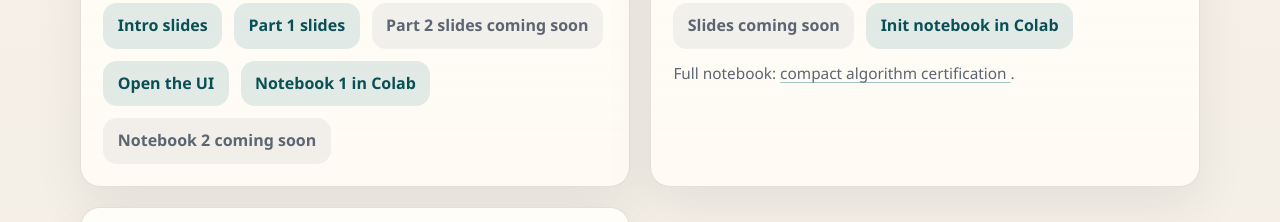
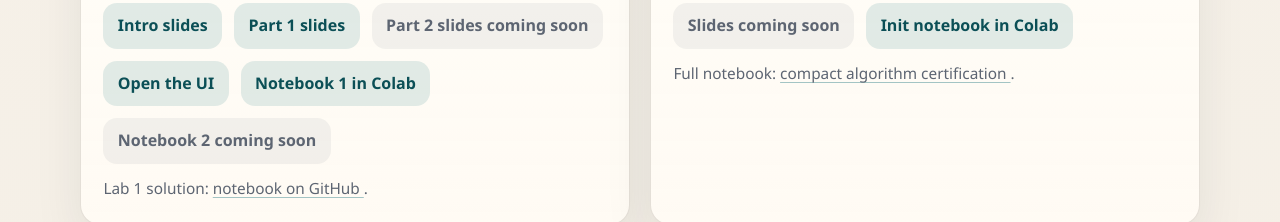
Before and after one commit to PerformanceEstimation/Tutorial-SMAI-MODE, a plain HTML site: page index.html in a window 1280 px wide. Shown: the part 1083-1305 px from the top of the page. Drawn offline with Linux system fonts and the light colour scheme.

Commit message:
solution lab1

```diff
--- a/index.html
+++ b/index.html
@@ -128,6 +128,12 @@
                 </a>
                 <span class="resource-link resource-link-muted">Notebook 2 coming soon</span>
               </div>
+              <p class="subresources">
+                Lab 1 solution:
+                <a href="https://github.com/PerformanceEstimation/Tutorial-SMAI-MODE/blob/main/Part%201%20-%20PEPs%20and%20fundamental%20proof%20structures/PEPit_demo_extract_worst_case_examples_session1.ipynb">
+                  notebook on GitHub
+                </a>.
+              </p>
             </article>
 
             <article class="session-card">
```
Also changed, not shown: 1 other file.
